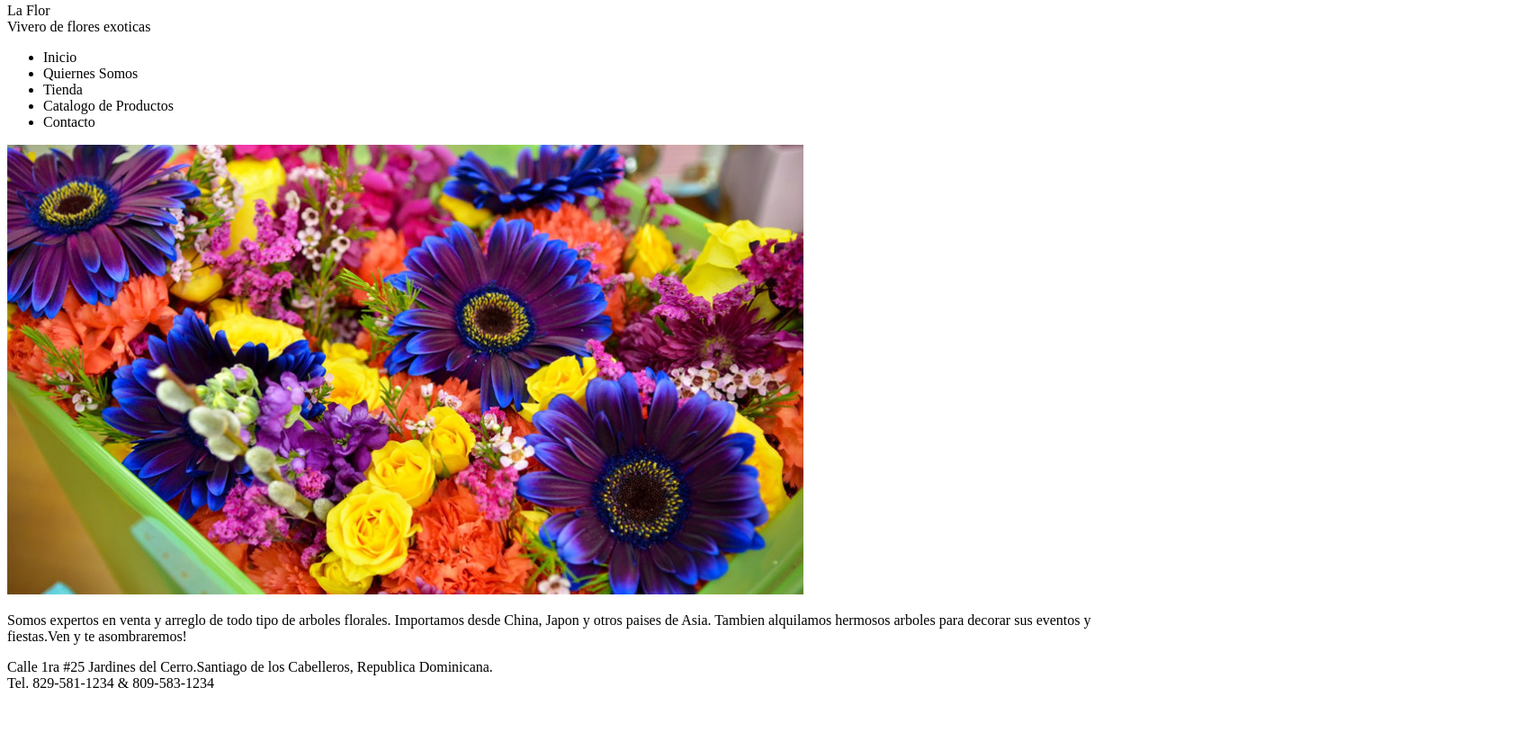
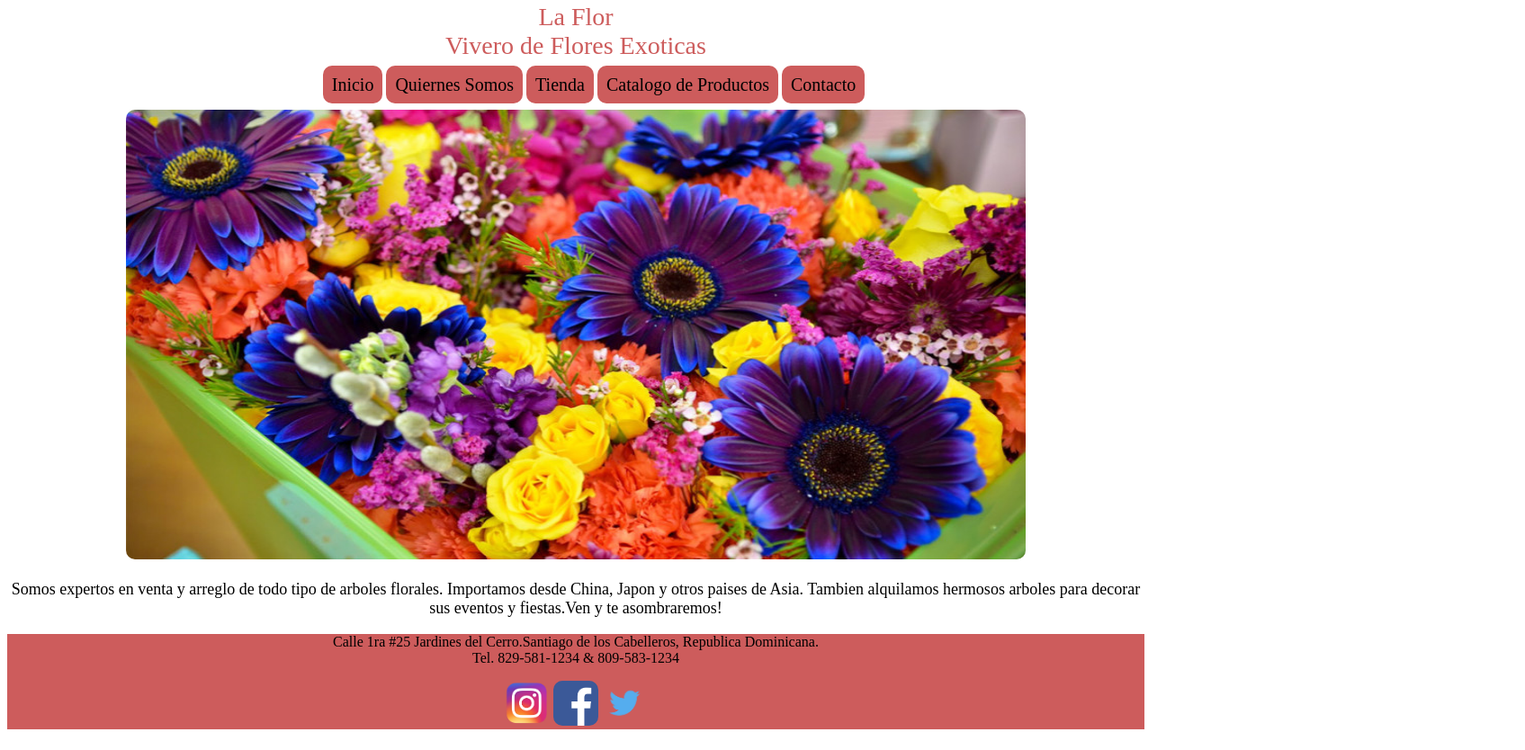
Before and after one commit to natalieminoa/Floristeria, a website: page public_html/index.html in a window 1280 px wide. Shown: the part 5-839 px from the top of the page at 90% size, 1695 px wide, since content can reach past the window. Drawn offline with Linux system fonts and the light colour scheme.

Commit message:
Aplicando estilos a mi pagina index

```diff
--- /dev/null
+++ b/public_html/estilos/estilosindex.css
@@ -0,0 +1,44 @@
+/*
+To change this license header, choose License Headers in Project Properties.
+To change this template file, choose Tools | Templates
+and open the template in the editor.
+*/
+/*
+    Created on : Jun 25, 2018, 7:27:01 PM
+    Author     : 00140502
+*/#cabecera{
+    font-size: 28px;
+    font-family: Broadway;
+    color: #CD5C5C;
+    text-align: center;
+}
+
+ul li {
+    list-style-type: none;
+    background: #CD5C5C;
+    display: inline;
+    font-size:20px;
+    font-family: Broadway;
+    padding: 10px;
+    border-radius: 10px;
+}
+
+#menu{
+    text-align: center;
+}
+
+img {
+    border-radius: 10px;
+}
+
+#cuerpo{
+    text-align: center;
+    font-size: 18px;
+
+}
+
+#pie{
+     text-align: center;
+     background: #CD5C5C;
+
+}
--- a/public_html/index.html
+++ b/public_html/index.html
@@ -9,10 +9,11 @@ and open the template in the editor.
         <title>TODO supply a title</title>
         <meta charset="UTF-8">
         <meta name="viewport" content="width=device-width, initial-scale=1.0">
+        <link href="estilos/estilosindex.css" rel="stylesheet" type="text/css"/>
     </head>
     <body>
         <div id="cabecera">La Flor
-        <br>Vivero de flores exoticas
+        <br>Vivero de Flores Exoticas
         </div>
         <div id="menu">
             <ul>
@@ -24,14 +25,14 @@ and open the template in the editor.
             </ul>
         </div>
         <div id="cuerpo">
-            <img src="imagenes/foto1.jpg" alt=""/>
+            <img src="imagenes/foto1.jpg" width="1000 px" height="500px" alt=""/>
             <p>Somos expertos en venta y arreglo de todo tipo de arboles florales. Importamos desde China, Japon y otros paises de Asia. Tambien alquilamos hermosos arboles para decorar sus eventos y fiestas.Ven y te asombraremos!</p></div>
         <div id="pie">
             <p>Calle 1ra #25 Jardines del Cerro.Santiago de los Cabelleros, Republica Dominicana.<br>
             Tel. 829-581-1234 & 809-583-1234</p>
-            <img src="imagenes/foto2.png" alt=""/>
-            <img src="imagenes/foto3.png" alt=""/>
-            <img src="imagenes/foto4.png" alt=""/>
+            <img src="imagenes/foto2.png" width="50 px" height="50px" alt=""/>
+            <img src="imagenes/foto3.png" width="50 px" height="50px"alt=""/>
+            <img src="imagenes/foto4.png" width="50 px" height="50px"alt=""/>
         </div>
     </body>
 </html>
```
